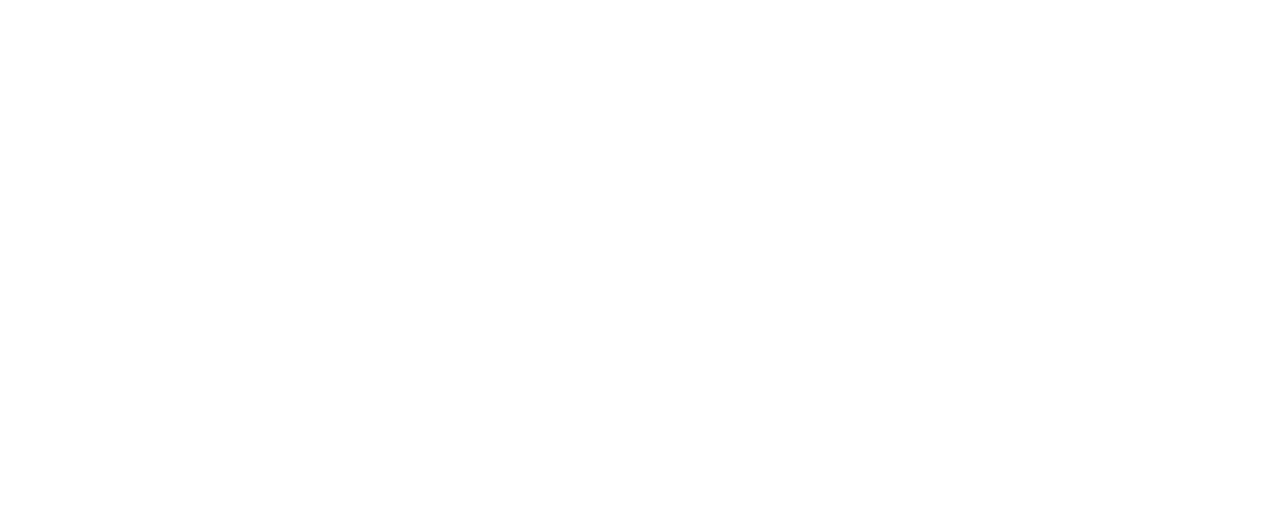
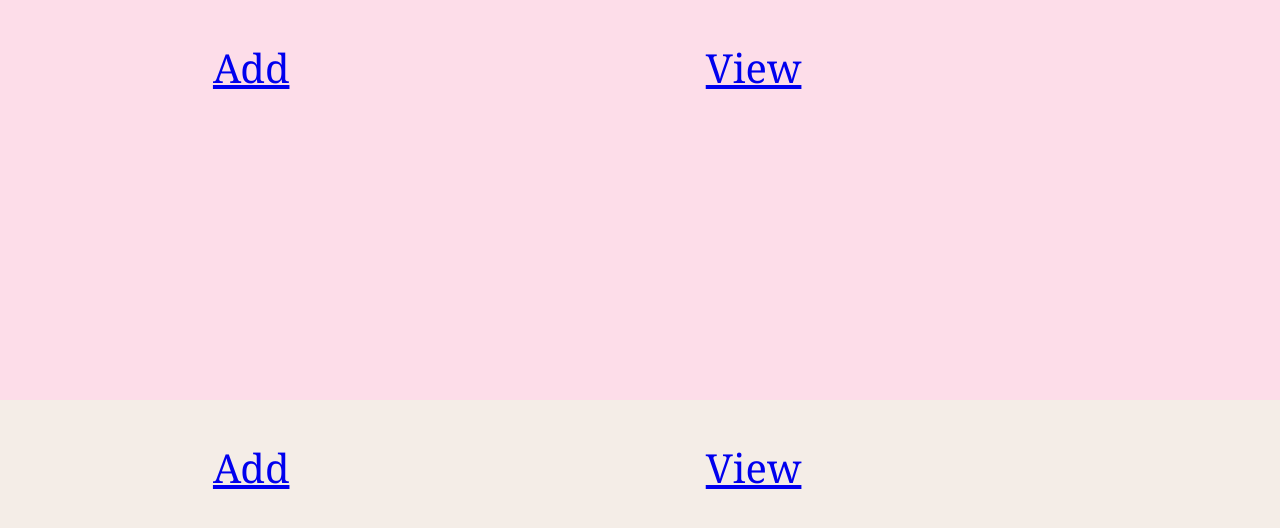
Before and after one commit to Vargland/bakery, a React (Create React App) app: page / in a window 1280 px wide. Shown: the top 528 px of the page. Built offline with nearby package versions, Linux system fonts and the light colour scheme.

Commit message:
Added add-page

```diff
--- a/package.json
+++ b/package.json
@@ -7,11 +7,12 @@
     "normalize.css": "^8.0.0",
     "react": "^16.9.0",
     "react-dom": "^16.9.0",
+    "react-ga": "^2.7.0",
     "react-redux": "^7.1.1",
     "react-router-dom": "^4.3.1",
+    "react-scripts": "3.1.2",
     "redux": "^4.0.1",
     "redux-thunk": "^2.3.0",
-    "react-scripts": "3.1.2",
     "sass-loader": "^8.0.0"
   },
   "scripts": {
--- a/src/App.js
+++ b/src/App.js
@@ -5,7 +5,7 @@ import Router from './components/Router/Router';
 function App() {
   return (
     <div className="App">
-        <Router></Router>
+      <Router></Router>
     </div>
   );
 }
--- /dev/null
+++ b/src/components/AddPage/AddPage.js
@@ -0,0 +1,26 @@
+import React from 'react'
+
+class AddPage extends React.Component {
+  constructor(props) {
+    super(props)
+
+    this.state = {
+      currentPage: 'AddPage',
+      nextPage: ''
+    }
+  }
+
+  AddComponent() {
+    return(
+      <div>
+        <h1> AddPage </h1>
+      </div>
+    )
+  }
+
+  render() {
+    return this.AddComponent()
+  }
+}
+
+export default AddPage;
--- a/src/components/MainButtons/MainButtons.js
+++ b/src/components/MainButtons/MainButtons.js
@@ -1,4 +1,5 @@
 import React from 'react'
+import { Link, withRouter } from 'react-router-dom'
 import './MainButton.scss';
 
 
@@ -14,7 +15,7 @@ class MainButtons extends React.Component {
   renderButtons() {
     return (
      <div className="main_buttons">
-       <a onClick={ () => this.props.goPage(this.props.srcPage) }> { this.props.label } </a>
+       <Link to={ this.props.srcPage } onClick={ () => this.props.goPage(this.props.srcPage) }> { this.props.label } </Link>
      </div>
     )
   }
--- a/src/components/MainPage/MainPage.js
+++ b/src/components/MainPage/MainPage.js
@@ -1,9 +1,10 @@
-import React from 'react';
 import './MainPage.scss';
-import MainButtons from '../MainButtons/MainButtons';
+import { PAGE } from '../../constants/constants'
+import { connect } from 'react-redux';
 import { nextPage } from '../../redux/actions/mainPage';
 import { withRouter } from 'react-router-dom';
-import { connect } from 'react-redux';
+import MainButtons from '../MainButtons/MainButtons';
+import React from 'react';
 
 class MainPage extends React.Component {
   constructor (props) {
@@ -25,14 +26,12 @@ class MainPage extends React.Component {
     return (
       <div className="select">
         <div className="select_ingredients">
-          <MainButtons className="select_button" goPage = { this.goPage.bind(this) } srcPage={'addIngredients'} label={'Add'}></MainButtons>
-          <MainButtons className="select_button" goPage = { this.goPage.bind(this) } srcPage={'modifyIngredients'} label={'Modify'}></MainButtons>
-          <MainButtons className="select_button" goPage = { this.goPage.bind(this) } srcPage={'viewIngredients'} label={'View'}></MainButtons>
+          <MainButtons className="select_button" goPage={ this.goPage.bind(this) } srcPage={PAGE.ADD_INGREDIENTS} label={'Add'}></MainButtons>
+          <MainButtons className="select_button" goPage={ this.goPage.bind(this) } srcPage={PAGE.VIEW_INGREDIENTS} label={'View'}></MainButtons>
         </div>
         <div className="select_recipes">
-          <MainButtons className="select_button" goPage = { this.goPage.bind(this) } srcPage={'addRecipe'} label={'Add'}></MainButtons>
-          <MainButtons className="select_button" goPage = { this.goPage.bind(this) } srcPage={'modifyRecipe'} label={'Modify'}></MainButtons>
-          <MainButtons className="select_button" goPage = { this.goPage.bind(this) } srcPage={'viewRecipe'} label={'View'}></MainButtons>
+          <MainButtons className="select_button" goPage={ this.goPage.bind(this) } srcPage={PAGE.ADD_RECIPE} label={'Add'}></MainButtons>
+          <MainButtons className="select_button" goPage={ this.goPage.bind(this) } srcPage={PAGE.VIEW_RECIPE} label={'View'}></MainButtons>
         </div>
       </div>
     )
@@ -43,11 +42,15 @@ class MainPage extends React.Component {
   }
 }
 
-
-
 const mapDispatchToProps = dispatch => ({
   nextPage: (page) => dispatch(nextPage(page)),
 })
+
 const mapStateToProps = state => ({ ...state })
 
 export default connect(mapStateToProps, mapDispatchToProps)(withRouter(MainPage))
+
+ /** MAY THIS BUTTONS ARE NOT NECESSARY --> COULD BE MODIFY ON THE ADD/VIEW LIST //
+  <MainButtons className="select_button" goPage={ this.goPage.bind(this) } srcPage={PAGE.MODIFY_INGREDIENTS} label={'Modify'}></MainButtons>
+  <MainButtons className="select_button" goPage={ this.goPage.bind(this) } srcPage={PAGE.MODIFY_RECIPE} label={'Modify'}></MainButtons>
+*/
--- /dev/null
+++ b/src/components/Navigation/Navigation.js
@@ -0,0 +1,18 @@
+import React from 'react'
+import ReactGA from 'react-ga'
+import { Route } from 'react-router-dom'
+
+function trackPage (path) {
+  ReactGA.set({ page: path })
+  ReactGA.pageview(path)
+}
+
+export const Navigation = ({ component: Component, ...rest }) => {
+  trackPage(rest.path)
+
+  return (
+    <Route {...rest} render={(props) => (
+        <Component {...props} />
+    )} />
+  )
+}
--- a/src/components/Router/Router.js
+++ b/src/components/Router/Router.js
@@ -1,15 +1,18 @@
 import { BrowserRouter as Router, Switch } from 'react-router-dom'
+import { Navigation } from '../Navigation/Navigation'
 import React from 'react'
 import MainPage from '../MainPage/MainPage'
+import AddPage from '../AddPage/AddPage'
 
 function AppRouter() {
   return (
     <Router>
       <Switch>
-        <MainPage path='/mainpage'> </MainPage>
+        <Navigation exact path='/' component={MainPage} />
+        <Navigation exact path='/addingredients' component={AddPage} />
       </Switch>
     </Router>
   )
 }
 
-export default AppRouter
+export default AppRouter;
--- /dev/null
+++ b/src/constants/constants.js
@@ -0,0 +1,8 @@
+export const PAGE = {
+  ADD_INGREDIENTS: 'addingredients',
+  MODIFY_INGREDIENTS: 'modifyingredients',
+  VIEW_INGREDIENTS: 'viewingredients',
+  ADD_RECIPE: 'addrecipe',
+  MODIFY_RECIPE: 'modifyrecipe',
+  VIEW_RECIPE: 'viewrecipe',
+}
--- a/src/redux/reducers/mainPage.js
+++ b/src/redux/reducers/mainPage.js
@@ -1,5 +1,5 @@
 const initialState = {
-  current_page: '',
+  current_page: '/',
   next_page: '',
 };
 
```
Also changed, not shown: 1 other file (tests, documents, lock files or other folders).
